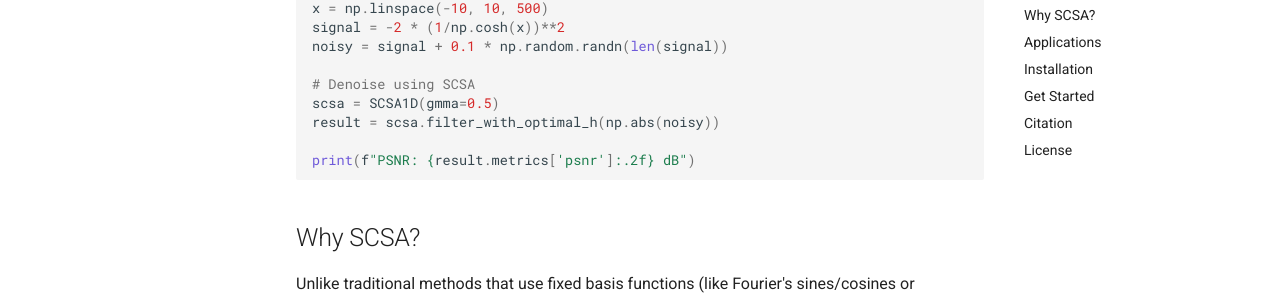
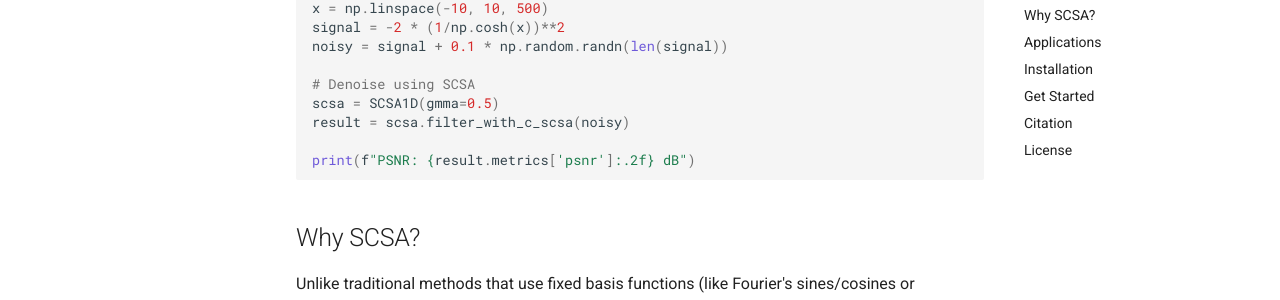
Before and after one commit to boost-inria/pyscsa, an MkDocs documentation site: the page built from mkdocs/index.md, in a window 1280 px wide and 900 px high, scrolled down 639 px. Shown: the part 147-447 px from the top of the window. Built offline with MkDocs 1.6.1 and Material for MkDocs 9.7.7, drawn with Linux system fonts in a browser that asks for light colours; comment, search, counter and statistics services are not loaded.

Commit message:
Update index.md

````diff
--- a/mkdocs/index.md
+++ b/mkdocs/index.md
@@ -28,7 +28,7 @@ noisy = signal + 0.1 * np.random.randn(len(signal))
 
 # Denoise using SCSA
 scsa = SCSA1D(gmma=0.5)
-result = scsa.filter_with_optimal_h(np.abs(noisy))
+result = scsa.filter_with_c_scsa(noisy)
 
 print(f"PSNR: {result.metrics['psnr']:.2f} dB")
 ```
````
